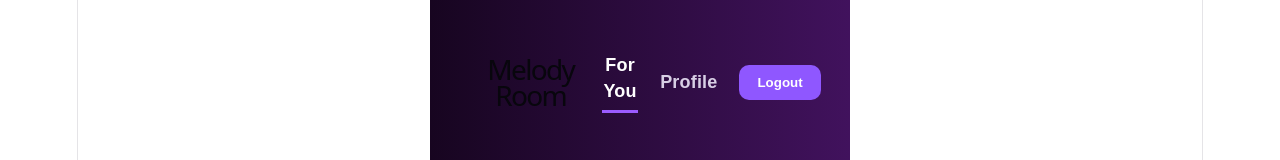
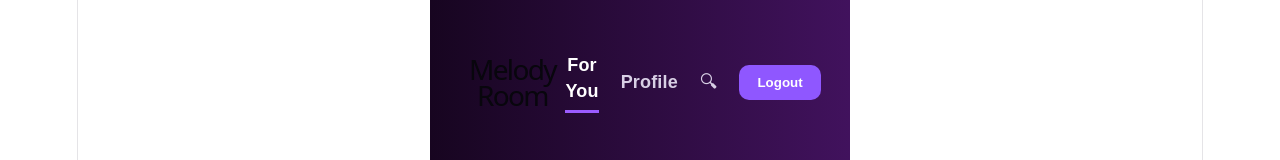
Before and after one commit to calvin-hello/Melody-Room-2.0, a React (Vite) app: page /dashboard in a window 1280 px wide. Shown: the top 160 px of the page. Built offline with nearby package versions, Linux system fonts and the light colour scheme; sample sign-in values are in the browser's storage.

Commit message:
button for search page in homepage

```diff
--- a/src/pages/Dashboard.jsx
+++ b/src/pages/Dashboard.jsx
@@ -22,6 +22,7 @@ export default function Dashboard() {
           </Link>
           {/* <Link>Following</Link> */}
           <Link to="/profile">Profile</Link>
+          <Link to="/search">🔍︎</Link>
           <button onClick={handleLogout}>Logout</button>
         </nav>
       </header>
```
